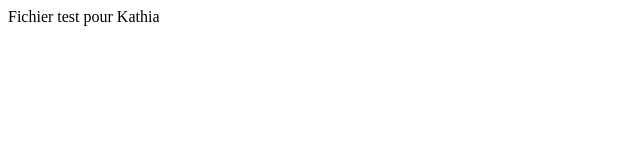
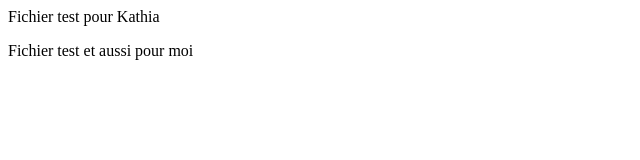
Before and after one commit to mouradatg/kathia, a plain HTML site: page index.html in a window 1280 px wide. Shown: the whole page, without its empty margins (0-640 px from the left). Drawn offline with Linux system fonts and the light colour scheme.

Commit message:
Update index.html

```diff
--- a/index.html
+++ b/index.html
@@ -3,4 +3,5 @@
 </html>
 <body>
  <p>Fichier test pour Kathia</p>
+	<p>Fichier test et aussi pour moi</p>
 </body>
```
